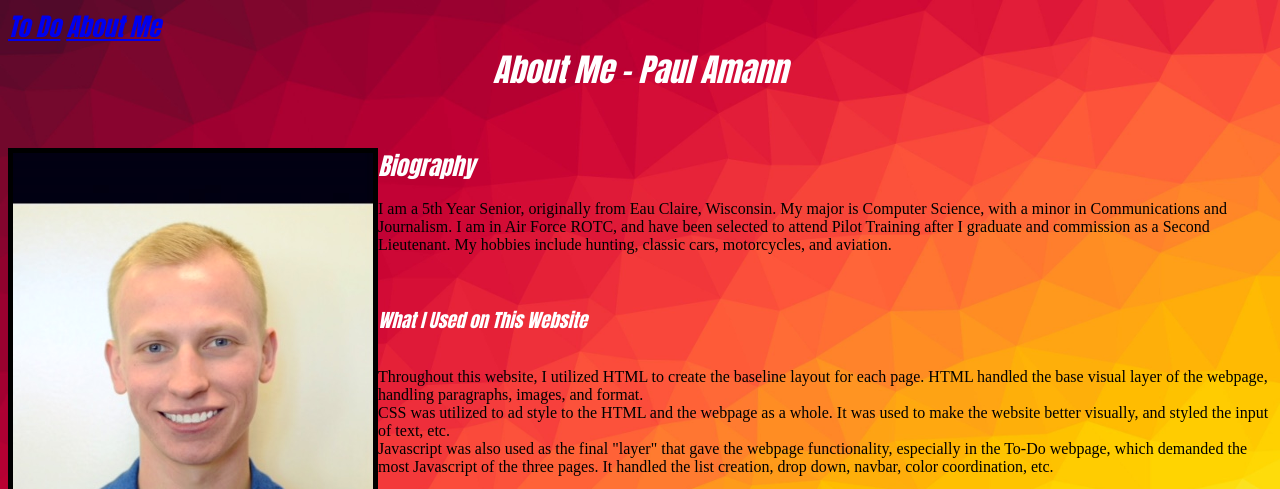
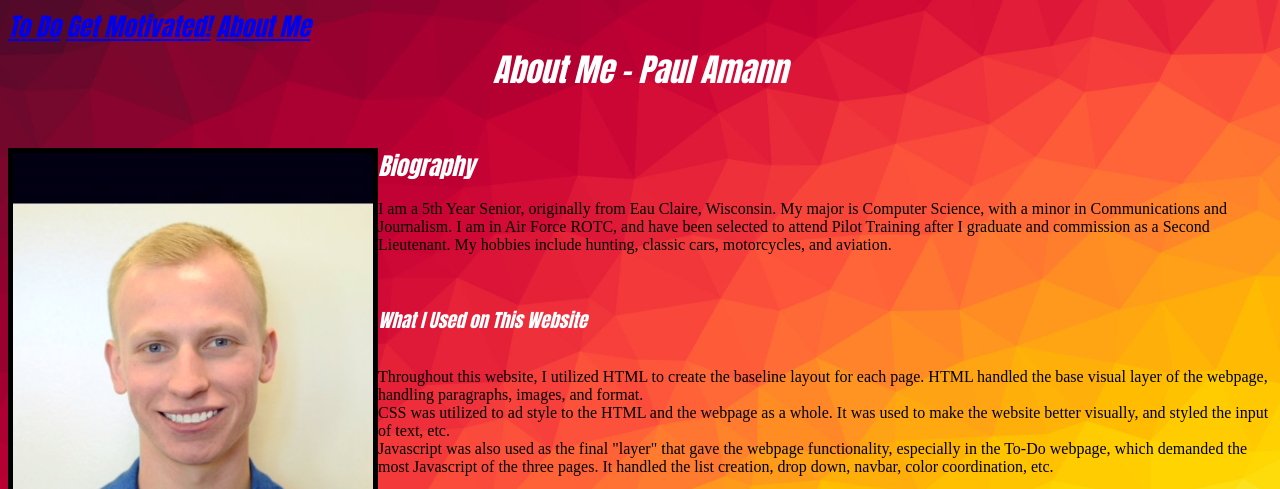
Before and after one commit to amann0006/PaulSite, a plain HTML site: page aboutme.html in a window 1280 px wide. Shown: the top 489 px of the page. Drawn offline with Linux system fonts and the light colour scheme.

Commit message:
Update aboutme.html

```diff
--- a/aboutme.html
+++ b/aboutme.html
@@ -34,7 +34,7 @@ paragraph{
 </style>
 <ul>
   <li><a href="https://amann0006.github.io/PaulSite/index.html">To Do</a></li>
-  <li><a href="https://amann0006.github.io/PaulSite/motivation.html>"Get Motivated!</a></li>
+  <li><a href="https://amann0006.github.io/PaulSite/motivation.html">Get Motivated!</a></li>
   <li><a href="https://amann0006.github.io/PaulSite/aboutme.html">About Me</a></li>
 </ul>
 <title>Amann's Site</title>
```
